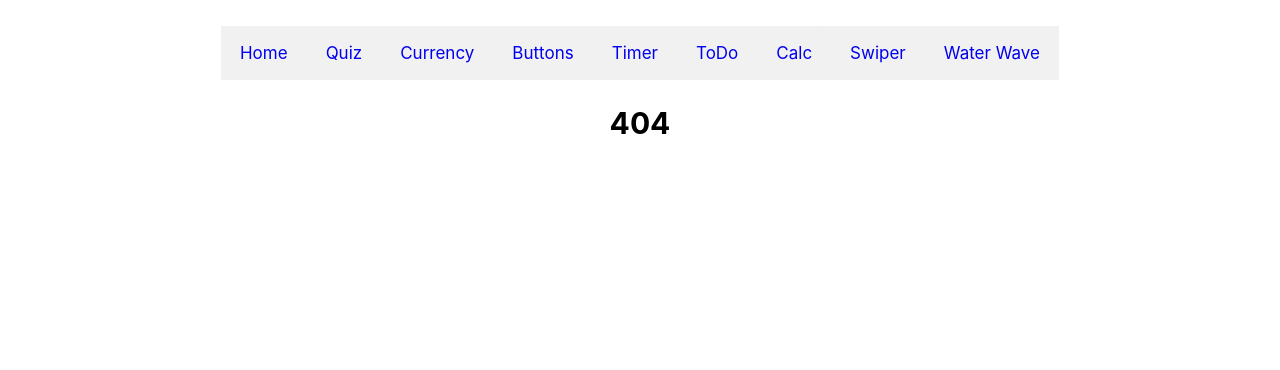
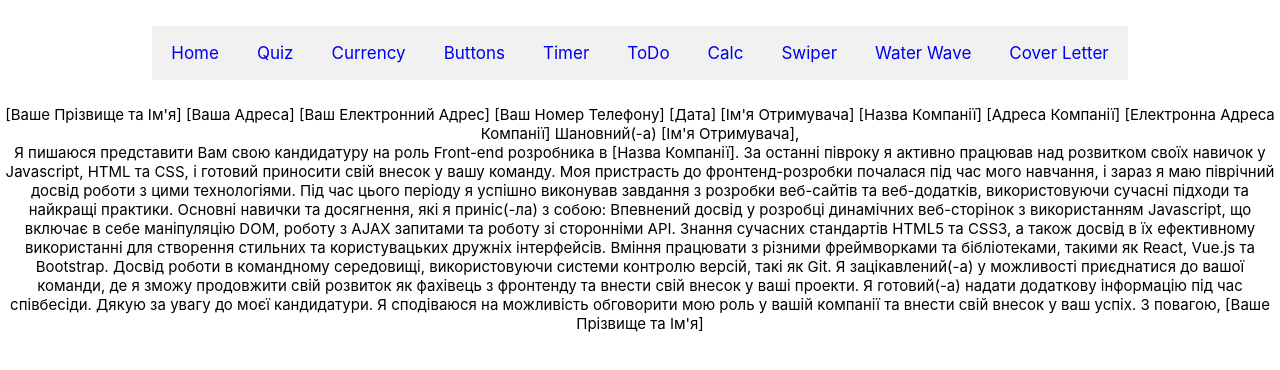
Before and after one commit to IvanBuzduha/simple-projects, a React (Create React App) app: page /coverLetter in a window 1280 px wide. Before the commit this address had no page. Shown: the top 370 px of the page. Built offline with nearby package versions, Linux system fonts and the light colour scheme.

Commit message:
add Cover Letter

```diff
--- a/src/App.js
+++ b/src/App.js
@@ -9,10 +9,11 @@ import CurrencySection from "./components/CurrencyConverter/CurrencySection";
 import NeonButton from "./components/NeonButton/NeonButton";
 import Timer from "./components/Timer/Timer";
 import ToDo from "./components/ToDo/ToDo";
-import Calc from "./components/Calc/Calc";
+
 import SliderSwiper from "./components/Slider/SliderSwiper";
 import Quiz from "./components/Quiz/Quiz";
-import WaterWaveAnimation from "./components/WaterWaweAnimation/WaterWaweAnimation";
+import WaterWaveAnimation from "./components/WaterWaveAnimation/WaterWaveAnimation";
+import CoverLetter from "./components/pages/Cover Letter/CoverLetter";
 
 function App() {
   return (
@@ -30,6 +31,7 @@ function App() {
         <Route path="todo" element={<ToDo />} />
         <Route path="slider" element={<SliderSwiper />} />
         <Route path="waterWave" element={<WaterWaveAnimation />} />
+        <Route path="coverLetter" element={<CoverLetter />} />
         {/* <Route path="calc" element={<Calc />} /> */}
 
         <Route path="*" element={<NoPage />} />
--- /dev/null
+++ b/src/components/pages/Cover Letter/CoverLetter.jsx
@@ -0,0 +1,28 @@
+import React from "react";
+
+const CoverLetter = () => {
+  return (
+    <>
+      <div>
+        [Ваше Прізвище та Ім'я] [Ваша Адреса] [Ваш Електронний Адрес] [Ваш Номер Телефону] [Дата] [Ім'я Отримувача] [Назва
+        Компанії] [Адреса Компанії] [Електронна Адреса Компанії] Шановний(-а) [Ім'я Отримувача],
+        <p>
+          Я пишаюся представити Вам свою кандидатуру на роль Front-end розробника в [Назва Компанії]. За останні півроку я
+          активно працював над розвитком своїх навичок у Javascript, HTML та CSS, і готовий приносити свій внесок у вашу
+          команду. Моя пристрасть до фронтенд-розробки почалася під час мого навчання, і зараз я маю піврічний досвід роботи з
+          цими технологіями. Під час цього періоду я успішно виконував завдання з розробки веб-сайтів та веб-додатків,
+          використовуючи сучасні підходи та найкращі практики. Основні навички та досягнення, які я приніс(-ла) з собою:
+          Впевнений досвід у розробці динамічних веб-сторінок з використанням Javascript, що включає в себе маніпуляцію DOM,
+          роботу з AJAX запитами та роботу зі сторонніми API. Знання сучасних стандартів HTML5 та CSS3, а також досвід в їх
+          ефективному використанні для створення стильних та користувацьких дружніх інтерфейсів. Вміння працювати з різними
+          фреймворками та бібліотеками, такими як React, Vue.js та Bootstrap. Досвід роботи в командному середовищі,
+          використовуючи системи контролю версій, такі як Git. Я зацікавлений(-а) у можливості приєднатися до вашої команди, де
+          я зможу продовжити свій розвиток як фахівець з фронтенду та внести свій внесок у ваші проекти. Я готовий(-а) надати
+          додаткову інформацію під час співбесіди. Дякую за увагу до моєї кандидатури. Я сподіваюся на можливість обговорити мою
+          роль у вашій компанії та внести свій внесок у ваш успіх. З повагою, [Ваше Прізвище та Ім'я]
+        </p>
+      </div>
+    </>
+  );
+};
+export default CoverLetter;
--- a/src/components/pages/MainPage/MainPage.jsx
+++ b/src/components/pages/MainPage/MainPage.jsx
@@ -69,6 +69,12 @@ const MainPage = () => {
             </Link>
           </li>
 
+          <li className="tab">
+            <Link to="cover-letter" className="tabLinks">
+              Cover Letter
+            </Link>
+          </li>
+
           {/* <li className="tab">
             <Link to="*" className="tabLinks">
               NoPage
```
Also changed, not shown: src/components/WaterWaveAnimation/WaterWaveAnimation.jsx (renamed from src/components/WaterWaweAnimation/WaterWaweAnimation.jsx), src/components/WaterWaveAnimation/styles.css (renamed from src/components/WaterWaweAnimation/styles.css).
